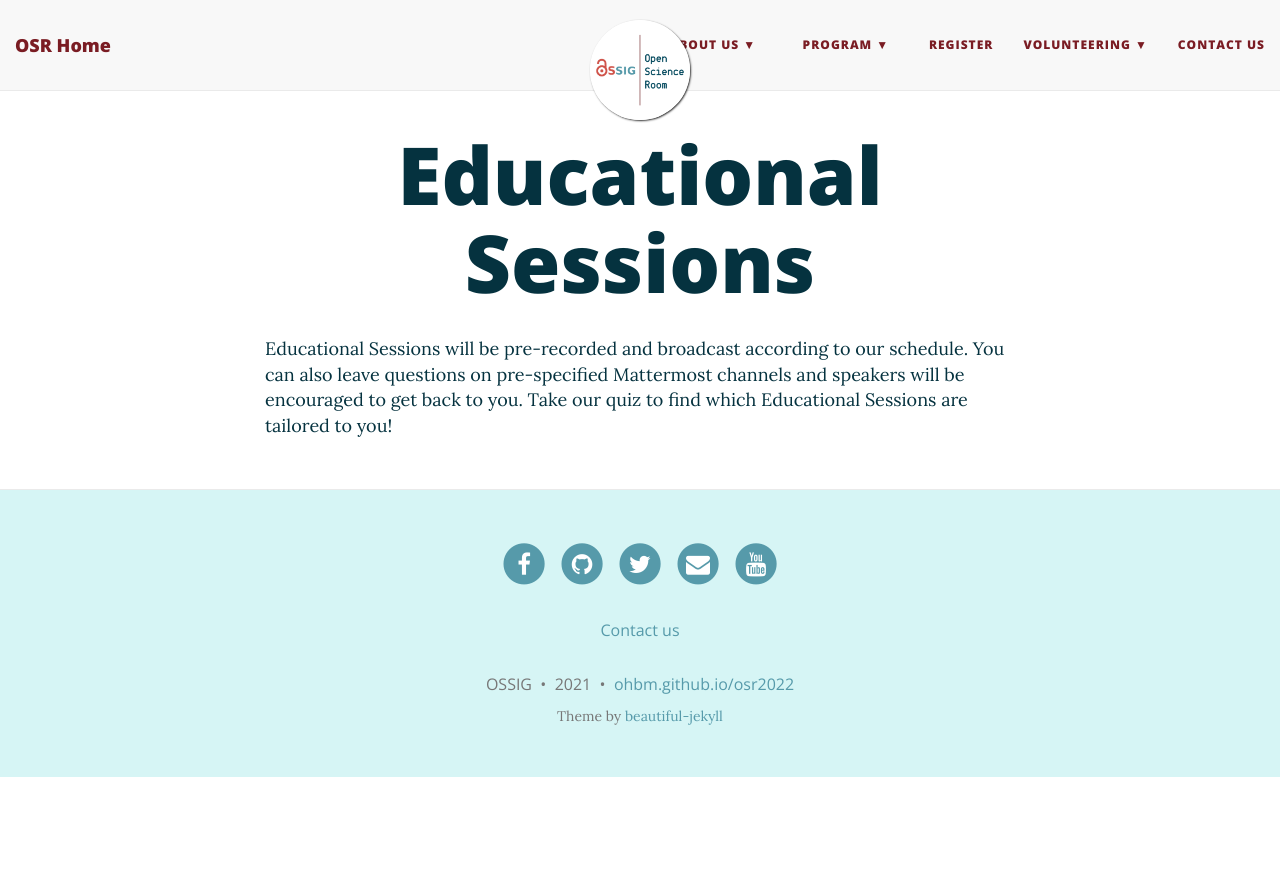
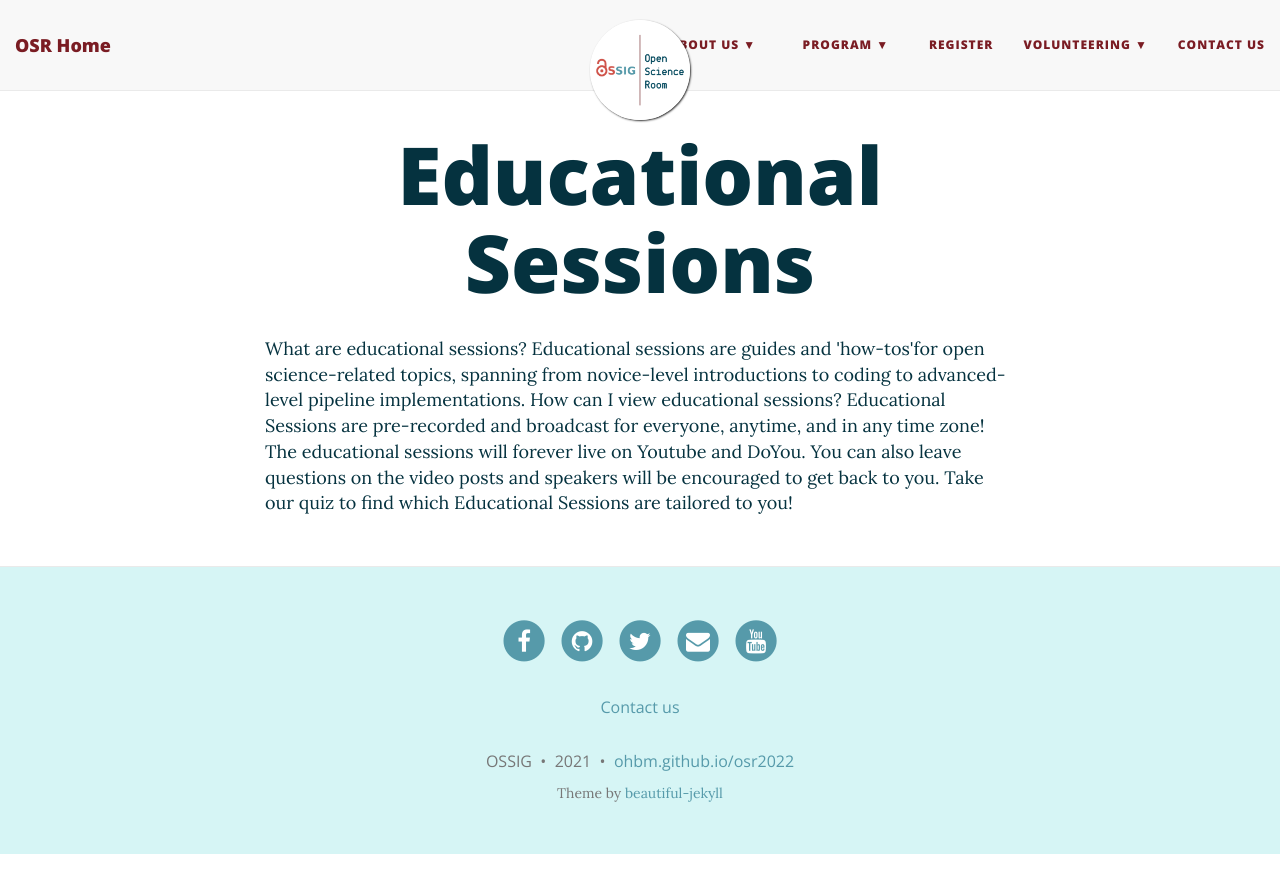
Before and after one commit to ohbm/osr2023, a Jekyll site: the page built from Educationals.html, in a window 1280 px wide. Shown: the top 893 px of the page. Built offline with Jekyll 4.4.1, drawn with Linux system fonts in a browser that asks for light colours; nearby versions of some CDN libraries.

Commit message:
Update Educationals.html

```diff
--- a/Educationals.html
+++ b/Educationals.html
@@ -4,8 +4,11 @@
 permalink: /educationals/
 ---
 
+What are educational sessions?
+Educational sessions are guides and 'how-tos'for open science-related topics, spanning from novice-level introductions to coding to advanced-level pipeline implementations.
 
-Educational Sessions will be pre-recorded and broadcast according to our schedule.
-You can also leave questions on pre-specified Mattermost channels and speakers will be encouraged to get back to you.
+How can I view educational sessions?
+Educational Sessions are pre-recorded and broadcast for everyone, anytime, and in any time zone! The educational sessions will forever live on Youtube and DoYou.
+You can also leave questions on the video posts and speakers will be encouraged to get back to you.
 
 Take our quiz to find which Educational Sessions are tailored to you!
```
